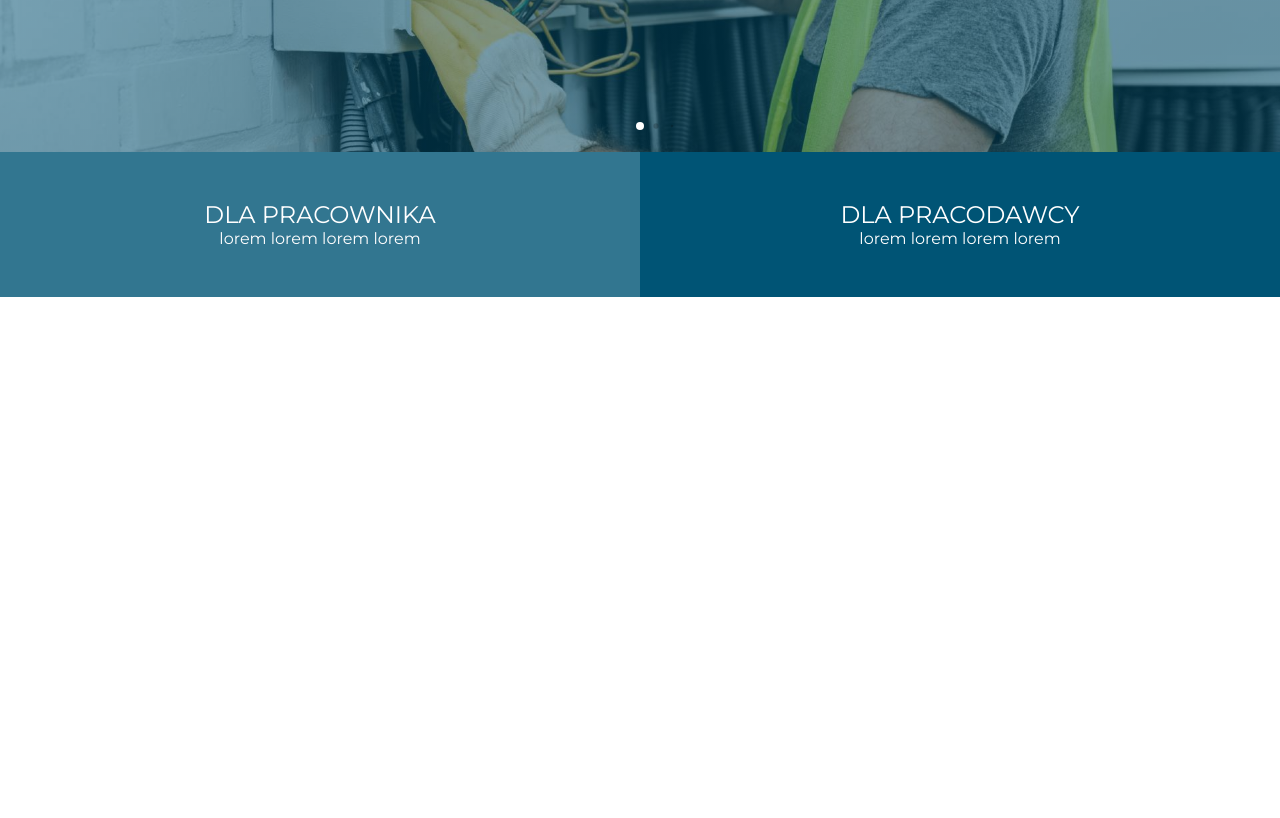
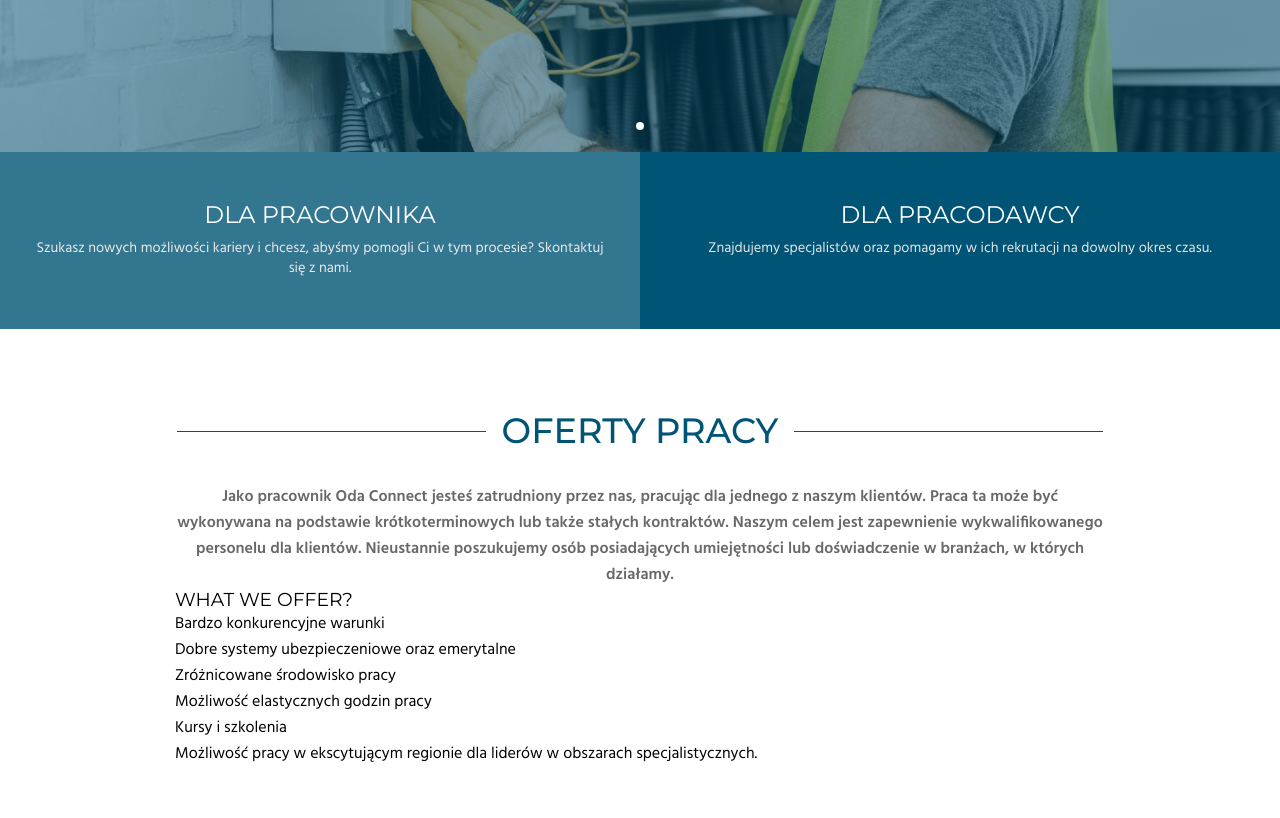
Before and after one commit to mdziadkowiec95/odaconnect, a website built with webpack: page src/index.html in a window 1280 px wide. Shown: the part 548-1366 px from the top of the page. Built offline with nearby package versions, Linux system fonts and the light colour scheme.

Commit message:
finished REASON section, and started working on SEKKERS section

```diff
--- a/src/index.html
+++ b/src/index.html
@@ -6,6 +6,7 @@
   <meta http-equiv="X-UA-Compatible" content="ie=edge">
   <title>Odaconnect - </title>
   <link href="https://fonts.googleapis.com/css?family=Montserrat:300,400,500,700" rel="stylesheet">
+  <link href="https://fonts.googleapis.com/css?family=Hind:400,600" rel="stylesheet">
   <link rel="stylesheet" href="assets/css/app.css">
 </head>
 
@@ -46,8 +47,8 @@
       <div class="swiper-wrapper">
         <div class="swiper-slide swiper-slide--1">
 
-           <div class="slogan">
-              <h2 class="slogan__title">Właściwi ludzie<br><span class="slogan__title--description">na właściwym miejscu</span></h2>
+          <div class="slogan">
+            <h2 class="slogan__title">Właściwi ludzie<br><span class="slogan__title--description">na właściwym miejscu</span></h2>
           </div>
         </div>
         <div class="swiper-slide swiper-slide--2">
@@ -61,7 +62,7 @@
           </div>
         </div>
         <div class="swiper-slide swiper-slide--5">
-         <div class="slogan">
+          <div class="slogan">
             <h2 class="slogan__title">Działamy na różnych sektorach</h2>
           </div>
         </div>
@@ -75,16 +76,43 @@
   </header>
   <main>
     <section class="reason">
-      <div class="containe reason__container">
-        <div class="reason__box reason__box--lighten">
+      <div class="reason__container">
+        <a href="#job-seekers" class="reason__box reason__box--lighten">
           <h3 class="reason__title">DLA PRACOWNIKA</h3>
-          <p class="reason__description">lorem lorem lorem lorem</p>
+          <p class="reason__description">Szukasz nowych możliwości kariery i chcesz, abyśmy pomogli Ci w tym procesie? Skontaktuj
+            się z nami.</p>
+        </a>
+        <a href="#" class="reason__box">
+          <h3 class="reason__title">DLA PRACODAWCY</h3>
+          <p class="reason__description">Znajdujemy specjalistów oraz pomagamy w ich rekrutacji na dowolny okres czasu.</p>
+        </a>
+      </div>
+    </section>
+
+    <section class="seekers" id="job-seekers">
+      <div class="container">
+        <h2 class="section-heading"><span>Oferty pracy</span></h2>
+        <p class="seekers__description">
+          Jako pracownik Oda Connect jesteś zatrudniony przez nas, pracując dla jednego z naszym
+          klientów. Praca ta może być wykonywana na podstawie krótkoterminowych lub także stałych kontraktów. Naszym celem
+          jest zapewnienie wykwalifikowanego personelu dla klientów. Nieustannie poszukujemy osób posiadających umiejętności
+          lub doświadczenie w branżach, w których działamy.
+        </p>
+        <div class="checklist">
+          <h3 class="checklist__heading">What we offer?</h3>
+          <ul class="checklist__list">
+            <li class="checklist__list-item">Bardzo konkurencyjne warunki</li>
+            <li class="checklist__list-item">Dobre systemy ubezpieczeniowe oraz emerytalne</li>
+            <li class="checklist__list-item">Zróżnicowane środowisko pracy</li>
+            <li class="checklist__list-item">Możliwość elastycznych godzin pracy</li>
+            <li class="checklist__list-item">Kursy i szkolenia</li>
+            <li class="checklist__list-item">Możliwość pracy w ekscytującym regionie dla liderów w obszarach specjalistycznych.</li>
+          </ul>
         </div>
-        <div class="reason__box">
-          <h3 class="reason__title">DLA PRACODAWCY</h3>
-          <p class="reason__description">lorem lorem lorem lorem</p>
-        </div>
+
       </div>
+
+
     </section>
   </main>
 
--- a/src/sass/app.scss
+++ b/src/sass/app.scss
@@ -13,6 +13,7 @@
 @import 'components/slogan';
 
 @import 'sections/reason';
+@import 'sections/seekers';
 
 body {
   min-height: 200vh;
--- a/src/sass/base/_typography.scss
+++ b/src/sass/base/_typography.scss
@@ -1,5 +1,7 @@
 html {
   font-size: 93.75%;
+
+  scroll-behavior: smooth;
 
   @include breakpoint(md) {
     font-size: 100%;
@@ -7,7 +9,7 @@ html {
 }
 
 body {
-  font-family: $font-primary;
+  font-family: $font-secondary;
 }
 
 
@@ -16,3 +18,60 @@ a:visited {
   text-decoration: none;
   color: map-get($colors, dark);
 }
+
+h1, h2, h3, h4, h5 {
+  font-family: $font-primary;
+
+  text-transform: uppercase;
+}
+
+.section-heading {
+  display: block;
+
+  margin: 2rem 0;
+
+  color: map-get($colors, primary);
+
+  font-size: 1.6rem;
+  font-weight: 500;
+
+  text-align: center;
+
+  overflow-x: hidden;
+
+  @include breakpoint(sm) {
+    font-size: 2.2rem;
+  }
+
+  span {
+    display: inline-block;
+
+    position: relative;
+
+    padding: 0 .6rem;
+
+    @include breakpoint(sm) {
+      padding: 0 1rem;
+    }
+
+    &::before,
+    &::after {
+      @include pseudo();
+
+      top: 50%;
+
+      height: 1px;
+      width: 100%;
+
+      background-color: map-get($colors, primary);
+    }
+
+    &::before {
+      left: -100%;
+    }
+
+    &::after {
+      right: -100%;
+    }
+  }
+}
--- a/src/sass/partials/_navigation.scss
+++ b/src/sass/partials/_navigation.scss
@@ -118,6 +118,7 @@
   &__link {
     @include hardware();
 
+
     &:link,
     &:visited {
       display: block;
@@ -126,6 +127,7 @@
 
       color: map-get($colors, white);
 
+      font-family: $font-primary;
       font-size: 1.2rem;
 
       text-transform: uppercase;
--- a/src/sass/sections/_reason.scss
+++ b/src/sass/sections/_reason.scss
@@ -1,6 +1,4 @@
 .reason {
-
-
   &__container {
     @include breakpoint(sm) {
       display: flex;
@@ -8,9 +6,13 @@
   }
 
   &__box {
+    display: block;
+
+    position: relative;
+
     flex: 1;
 
-    padding: 3rem 1rem;
+    padding: 3rem 2rem;
 
     border-bottom: 1px solid map-get($colors, primary);
 
@@ -21,13 +23,25 @@
 
     transition: all .3s ease;
 
+    overflow-y: hidden;
+
     cursor: pointer;
 
     &:hover {
      opacity: .9;
 
+     &::before {
+       top: 8px;
+     }
+
       .reason__title {
        transform: translateY(-5px);
+     }
+
+     .reason__description {
+        transform: translateY(3px);
+
+        color: map-get($colors, white);
      }
     }
 
@@ -43,15 +57,46 @@
         color: map-get($colors, white);
       }
     }
+
+    &::before {
+      @include pseudo();
+      @include triangle(map-get($colors, white), down, 20px);
+
+      top: -15px;
+      left: 50%;
+
+      transform: translateX(-50%);
+
+      transition: top .3s ease;
+    }
+  }
+
+  &__title,
+  &__description {
+    color: map-get($colors, white);
   }
 
   &__title {
-    font-size: 1.5rem;
+    font-size: 1.25rem;
 
     text-transform: uppercase;
 
     transition: transform .3s ease;
+
+    @include breakpoint(sm) {
+      font-size: 1.5rem;
+    }
   }
 
+  &__description {
+    margin-top: .6rem;
 
+    color: darken(map-get($colors, white), 10%);
+
+    font-size: .9rem;
+
+    line-height: 1.45;
+
+    transition: transform .3s ease, color .3s ease;
+  }
 }
--- /dev/null
+++ b/src/sass/sections/_seekers.scss
@@ -0,0 +1,11 @@
+.seekers {
+    padding: 3rem 0;
+
+    &__description {
+      color: map-get($colors, dark--lighten-2);
+
+      text-align: center;
+
+      font-weight: 700;
+    }
+}
--- a/src/sass/sections/_swiper.scss
+++ b/src/sass/sections/_swiper.scss
@@ -2,6 +2,8 @@
   width: 100%;
 
   height: 100vh;
+
+  max-height: 882px;
 
   @include breakpoint(sm) {
     height: 550px;
--- a/src/sass/utils/_variables.scss
+++ b/src/sass/utils/_variables.scss
@@ -1,9 +1,11 @@
 $font-primary: 'Montserrat', sans-serif;
+$font-secondary: 'Hind', sans-serif;
 
 $colors: (
   white: #fff,
   dark: #333,
   dark--lighten: #424242,
+  dark--lighten-2: #686868,
   dark--lightest: #888,
   primary: #005475,
   accent: #AF1D22,
```
Also changed, not shown: src/assets/css/app.css, src/assets/images/icon-check.svg (added), 1 other file.
